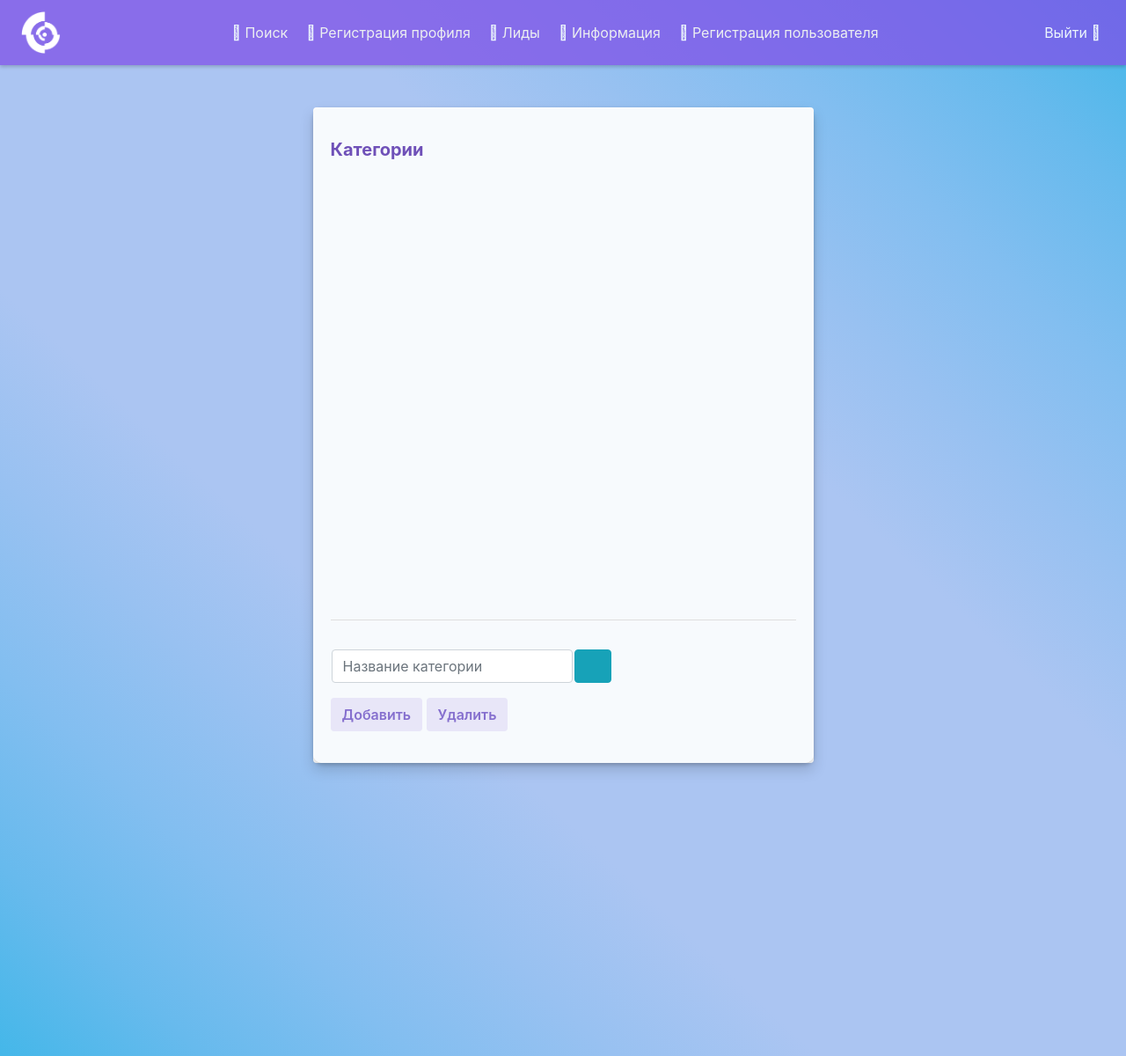
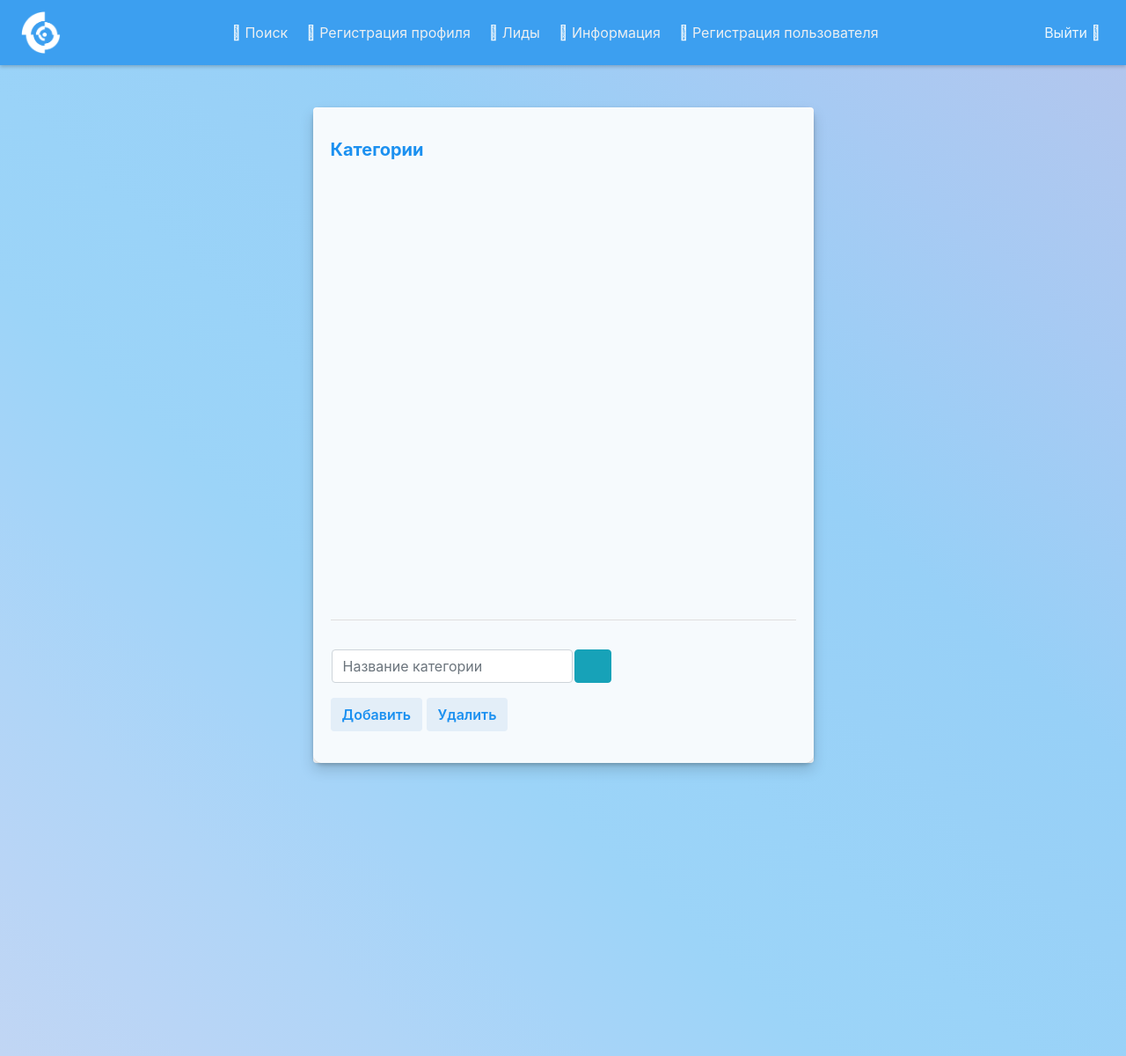
Before and after one commit to REise13/base_blag, a PHP site: page /info/category.php in a window 1280 px wide. Shown: the whole page at 88% size. Run offline with PHP 8.4, Linux system fonts and the light colour scheme; the visitor is signed in with stand-in values (Sample User, id 1); data that the repository does not hold is empty; some libraries are stand-ins or nearby versions.

Commit message:
update color pallete

```diff
--- a/info/category.php
+++ b/info/category.php
@@ -76,7 +76,7 @@ if(isset($_POST['btnDeleteSelCategory'])) {
             <div class="col-lg-7 mx-auto p-5">
                 <div class="card shadow border-0 mb-5">
                     <div class="card-body bg-form">
-                        <p class="font-weight-bold h5 py-3" style="color: #4922a5c9;">Категории</p>
+                        <p class="font-weight-bold h5 py-3" style="color: #1b90f0;">Категории</p>
                         <?php if (isset($_SESSION["flash"])) {
                                 vprintf("<div class='alert alert-%s'>%s</div>", $_SESSION["flash"]);
                                 unset($_SESSION["flash"]);
--- a/info/need.php
+++ b/info/need.php
@@ -76,7 +76,7 @@ if(isset($_POST['btnDeleteSelNeed'])) {
             <div class="col-lg-8 mx-auto p-5">
                 <div class="card shadow border-0 mb-5">
                     <div class="card-body bg-form">
-                        <p class="font-weight-bold h5 py-3" style="color: #4922a5c9;">Нужды</p>
+                        <p class="font-weight-bold h5 py-3" style="color: #1b90f0;">Нужды</p>
                         <?php if (isset($_SESSION["flash"])) {
                                 vprintf("<div class='alert alert-%s'>%s</div>", $_SESSION["flash"]);
                                 unset($_SESSION["flash"]);
--- a/info/project.php
+++ b/info/project.php
@@ -76,7 +76,7 @@ if(isset($_POST['btnDeleteSelProject'])) {
             <div class="col-lg-8 mx-auto p-5">
                 <div class="card shadow border-0 mb-5">
                     <div class="card-body bg-form">
-                        <p class="font-weight-bold h5 py-3" style="color: #4922a5c9;">Проекты</p>
+                        <p class="font-weight-bold h5 py-3" style="color: #1b90f0;">Проекты</p>
                         <?php if (isset($_SESSION["flash"])) {
                                 vprintf("<div class='alert alert-%s'>%s</div>", $_SESSION["flash"]);
                                 unset($_SESSION["flash"]);
--- a/info/training.php
+++ b/info/training.php
@@ -76,7 +76,7 @@ if(isset($_POST['btnDeleteSelTraining'])) {
             <div class="col-lg-8 mx-auto p-5">
                 <div class="card shadow border-0 mb-5">
                     <div class="card-body bg-form">
-                        <p class="font-weight-bold h5 py-3" style="color: #4922a5c9;">Тренинги</p>
+                        <p class="font-weight-bold h5 py-3" style="color: #1b90f0;">Тренинги</p>
                         <?php if (isset($_SESSION["flash"])) {
                                 vprintf("<div class='alert alert-%s'>%s</div>", $_SESSION["flash"]);
                                 unset($_SESSION["flash"]);
--- a/lead/register_lead.php
+++ b/lead/register_lead.php
@@ -13,7 +13,7 @@ require_once "../config.php";
                         <div class="col">
                             <div class="bg-form p-5 rounded shadow-sm">
                                 <form action="./add_lead.php" method="post">
-                                    <p class="font-weight-bold h5 pb-2" style="color: #4922a5c9;">
+                                    <p class="font-weight-bold h5 pb-2" style="color: #1b90f0;">
                                         Заявка на получение гуманитарной помощи нуждающегося и его семьи
                                     </p>
                                     <div class="form-group">
@@ -48,7 +48,7 @@ require_once "../config.php";
                                         </div>
                                     </div>
                                     <div class="separator"></div>
-                                    <p class="font-weight-bold h5 pb-2" style="color: #4922a5c9;">
+                                    <p class="font-weight-bold h5 pb-2" style="color: #1b90f0;">
                                         Непосредственная информация о нуждающемся
                                     </p>
                                     <div class="form-group">
@@ -85,7 +85,7 @@ require_once "../config.php";
                                         </div>
                                     </div>
                                     <div class="separator"></div>
-                                    <p class="font-weight-bold h5 pb-2" style="color: #4922a5c9;">
+                                    <p class="font-weight-bold h5 pb-2" style="color: #1b90f0;">
                                         Социальные уязвимости нуждающегося и его семьи
                                     </p>
                                     <div class="form-group">
--- a/pages.css
+++ b/pages.css
@@ -1,14 +1,14 @@
 :root{
-    --primary-color: #c8bee7;
-    --btn-color: #d3caf170;
-    --active-color: #856fce;
-    --bg-gradient: linear-gradient(to left bottom, #44b7e9, #67baed, #82bef0, #98c1f1, #abc5f2, #abc5f2, #abc5f2, #abc5f2, #98c1f1, #82bef0, #67baed, #44b7e9);
-    --inputBorder: 2px solid #9d8bdbab;
-    --inputShadow: 0px 0px 2px #B9ACE2;
-    --formColor: #f6fafdda;
-    --navColor: #7e50e9be;
-    --nav-itemColor: #7245db79;
-    --nav-tabs-bg: #a390df;
+    --primary-color: #becce7;
+    --btn-color: #cadcf170;
+    --active-color: #1b90f0;
+    --bg-gradient: linear-gradient(to left bottom, #b4c5ec, #aec8f0, #a7caf3, #9fcdf5, #97d0f7, #99d1f7, #9ad3f8, #9cd4f8, #a6d4f8, #b0d5f7, #b9d5f6, #c1d6f4);
+    --inputBorder: 2px solid #4ea6ee;
+    --inputShadow: 0px 0px 2px #8dbde4;
+    --formColor: #f6fafdea;
+    --navColor: #3c9ff0;
+    --nav-itemColor: #84bef5b6;
+    --nav-tabs-bg: #569cd4;
 }
 
 body {
@@ -52,14 +52,14 @@ nav {
 }
 
 .nav-link a {
-    color: #3196dac4;
+    color: #245a8dc4;
 }
 
 input[type="text"]:focus, .input:focus,
 input[type="password"]:focus,
 input[type="date"]:focus {
     font-weight: 600;
-    color: #4922a5c9;
+    color: #126cc0;
     border: var(--inputBorder);
     box-shadow: var(--inputShadow);
     outline: 0 none !important;
@@ -121,12 +121,12 @@ input[readonly], textarea[readonly] {
 }
 
 .info {
-    color: #4922a5c9;
+    color: #4a8aebc9;
     font-weight: 500;
 }
 
 .btn-edit i {
-    color: #856fce;
+    color: #6f90ce;
 }
 
 .btn-edit:hover, .btn-edit:hover i, .btn-edit:active, .btn-edit:active i {
@@ -162,7 +162,7 @@ input[readonly], textarea[readonly] {
 }
 
 .table thead {
-    background-color: #aa9dd6;
+    background-color: #9daad6;
     color: whitesmoke;
 }
 
@@ -205,7 +205,7 @@ input[readonly], textarea[readonly] {
 .table tbody tr:hover {
     cursor: pointer;
     background-color: #d5cbf8a2;
-    color: rgb(128, 70, 194);
+    color: rgb(53, 105, 202);
     font-weight: 500;
 }
 
```
Also changed, not shown: style.css (+6 -6 lines), logoBaseBlag[login form].png.
